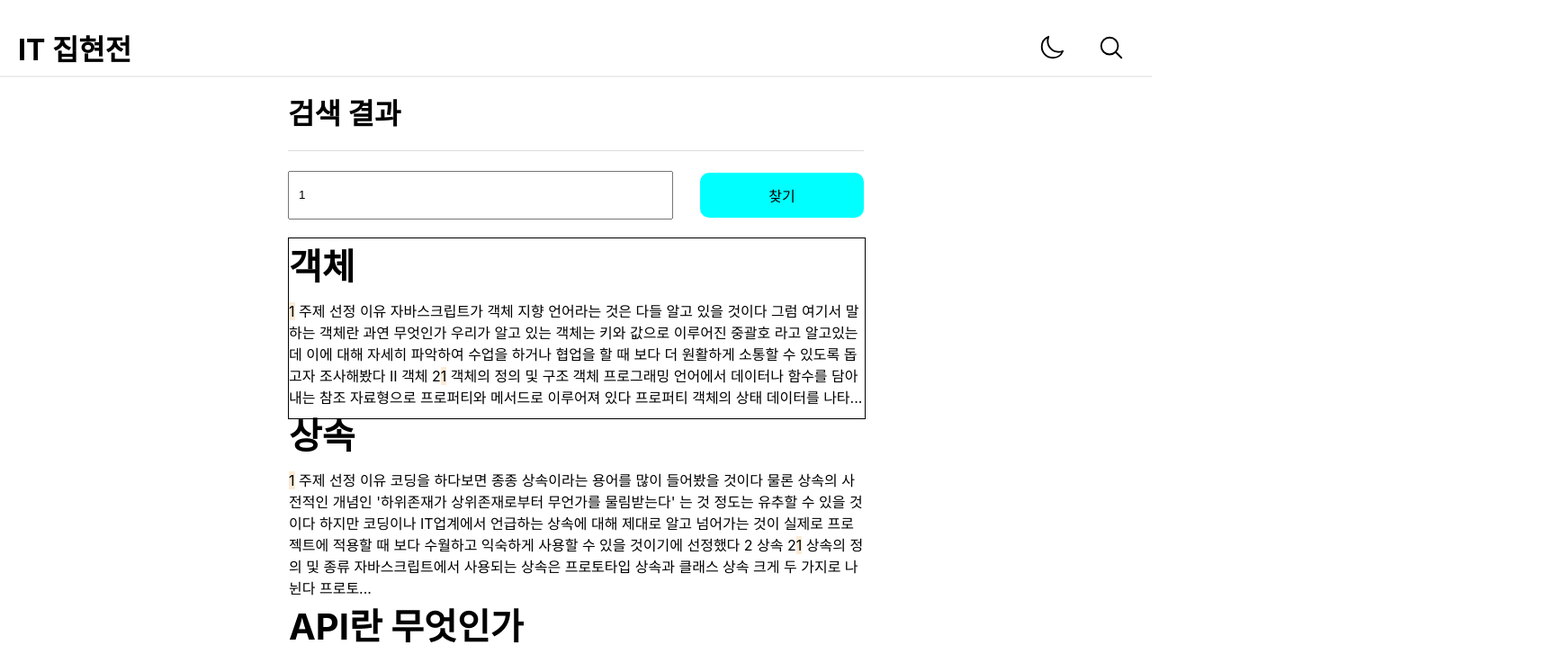
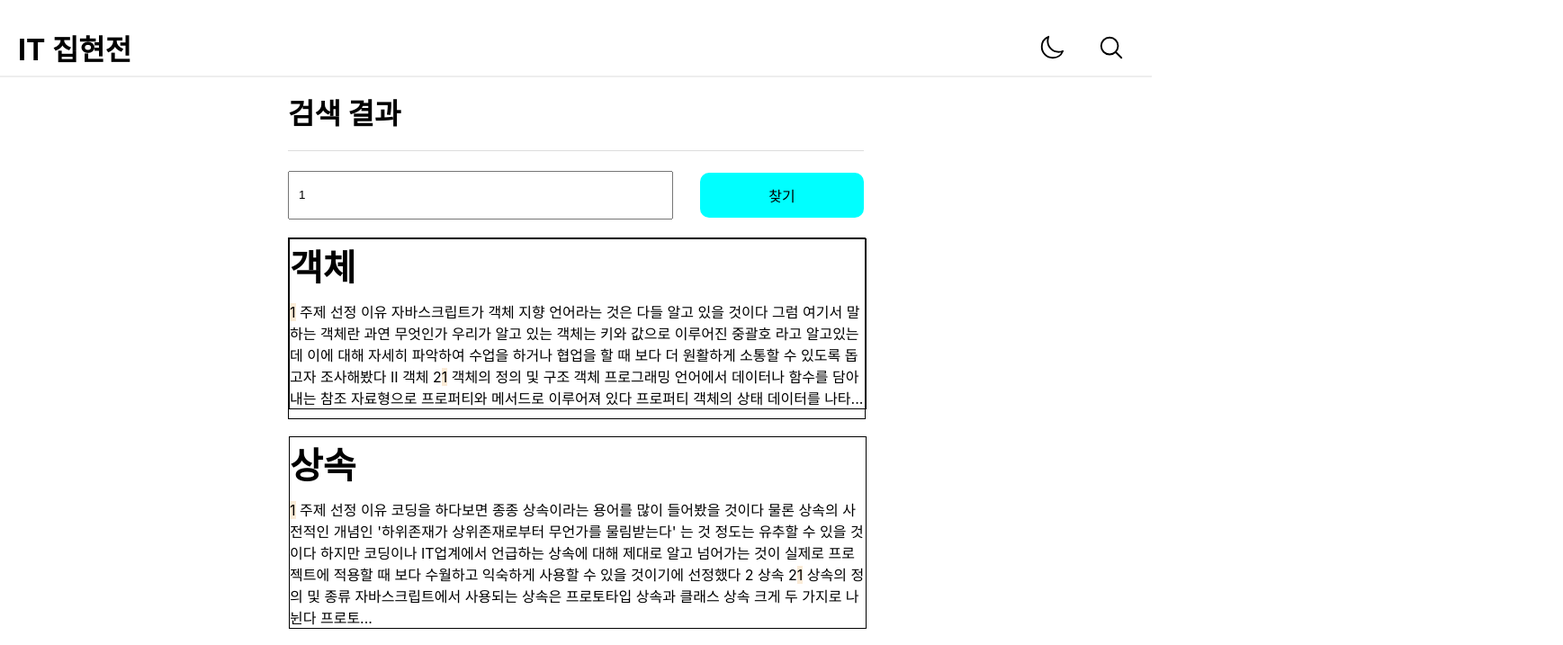
Before and after one commit to Seunggyu-Jung/interview_summary, a React (Create React App) app: page /search/1 in a window 1280 px wide. Shown: the top 717 px of the page at 90% size, 1737 px wide, since content can reach past the window. Built offline with nearby package versions, Linux system fonts and the light colour scheme; the HTML template or start-up script is replaced by a standard one.

Commit message:
feat: ResultBox ul li UI 추가

```diff
--- a/src/components/ResultBox/ResultBox.styled.ts
+++ b/src/components/ResultBox/ResultBox.styled.ts
@@ -11,9 +11,16 @@ export const ResultLink = styled(Link)`
   }
 `;
 
+export const ResultBox = styled.div`
+  margin-bottom: 30px;
+  border: 1px solid black;
+  width: 100%;
+`;
+
 export const ResultTexture = styled.div`
   padding-top: 10px;
   display: block;
+  word-break: break-all;
 `;
 
 export const Mark = styled.mark`
--- a/src/components/ResultBox/ResultBox.tsx
+++ b/src/components/ResultBox/ResultBox.tsx
@@ -33,7 +33,7 @@ export default function ResultBox({ search }: { search: string }) {
   return (
     <>
       {resultArr.map(result => (
-        <div>
+        <S.ResultBox>
           <S.ResultLink to={`/detail/${result?.id}`}>
             {result?.topic}
           </S.ResultLink>
@@ -45,7 +45,7 @@ export default function ResultBox({ search }: { search: string }) {
               search
             )}
           </S.ResultTexture>
-        </div>
+        </S.ResultBox>
       ))}
     </>
   );
```
Also changed, not shown: src/data/mockData.json (deleted, +0 -18 lines).
